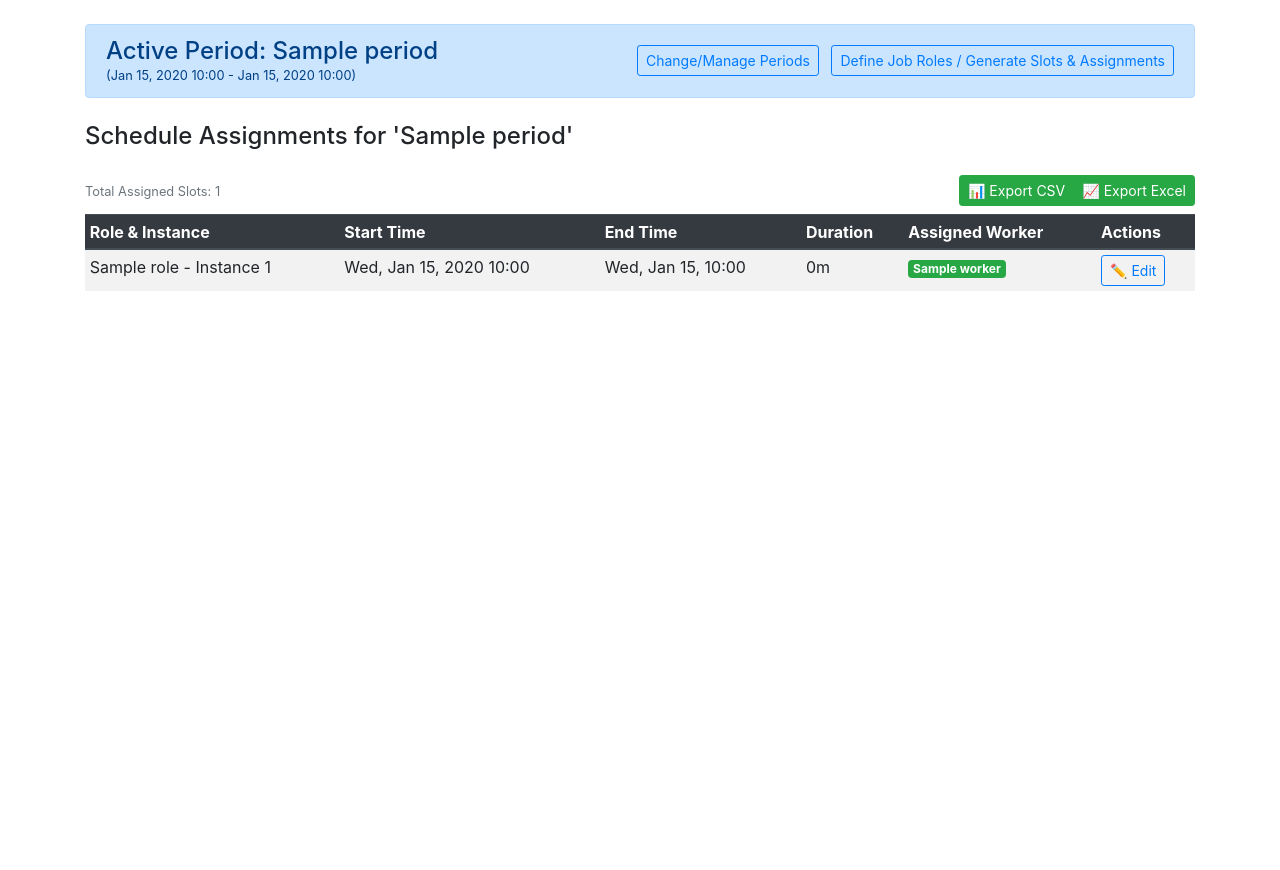
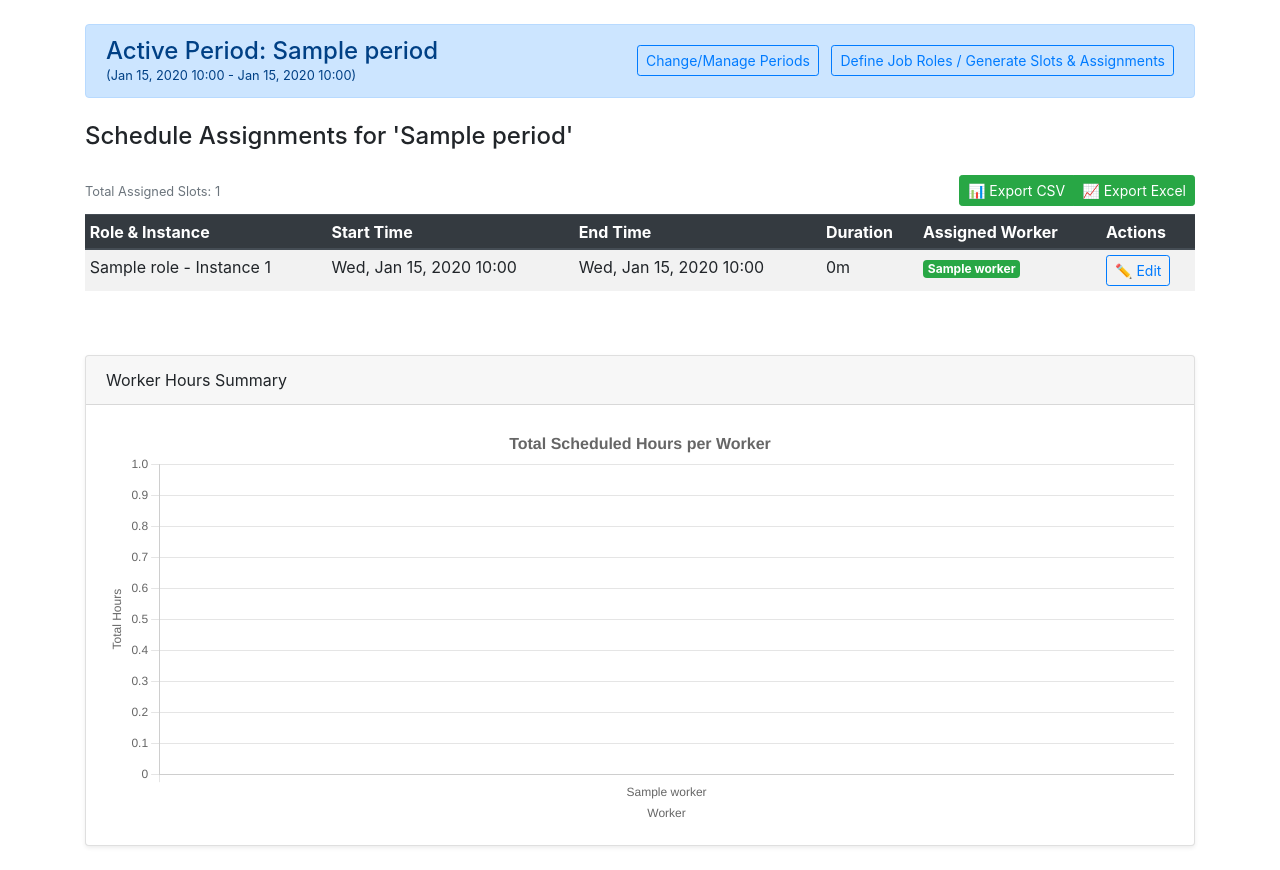
Before and after one commit to Noniro/shift-scheduler-app, a Flask app: page / in a window 1280 px wide. Shown: the part 64-934 px from the top of the page. Before the commit the page ends 355 px from the top, so only its background shows below. Run offline with Flask 3, Linux system fonts and the light colour scheme; a user stored in the database is signed in; tables that the repository leaves empty hold one stand-in row (values such as "Sample post"); some libraries are stand-ins or nearby versions.

Commit message:
update templates and routes for time stats graph

```diff
--- a/app/routes.py
+++ b/app/routes.py
@@ -151,6 +151,7 @@ def index():
 
     scheduled_assignments = []
     has_defined_shift_slots = False # Slots are ShiftDefinition instances
+    worker_hours = {} # NEW: Initialize worker hours dictionary
 
     if active_period:
         has_defined_shift_slots = ShiftDefinition.query.filter_by(scheduling_period_id=active_period.id).first() is not None
@@ -162,12 +163,23 @@ def index():
                 filter(ShiftDefinition.scheduling_period_id == active_period.id).\
                 order_by(ShiftDefinition.slot_start_datetime, ShiftDefinition.job_role_id, ShiftDefinition.instance_number).all()
 
+            # NEW: Calculate worker hours from assignments
+            if scheduled_assignments:
+                for assignment in scheduled_assignments:
+                    if assignment.worker_assigned:
+                        worker = assignment.worker_assigned
+                        # Calculate duration in hours
+                        duration_hours = assignment.defined_slot.duration_timedelta.total_seconds() / 3600.0
+                        worker_hours[worker.name] = worker_hours.get(worker.name, 0) + duration_hours
+
+
     return render_template('index.html',
                            current_user_name=current_user_name,
                            active_period=active_period,
                            workers=workers,
                            scheduled_assignments=scheduled_assignments,
-                           has_defined_shift_slots=has_defined_shift_slots)
+                           has_defined_shift_slots=has_defined_shift_slots,
+                           worker_hours=worker_hours) # NEW: Pass data to template
 
 @main_bp.route('/set_user_name', methods=['POST'])
 def set_user_name():
--- a/app/templates/index.html
+++ b/app/templates/index.html
@@ -86,7 +86,7 @@
                                     <tr>
                                         <td>{{ assignment.defined_slot.name }}</td>
                                         <td>{{ assignment.defined_slot.slot_start_datetime.strftime('%a, %b %d, %Y %H:%M') }}</td>
-                                        <td>{{ assignment.defined_slot.slot_end_datetime.strftime('%a, %b %d, %H:%M') }}</td>
+                                        <td>{{ assignment.defined_slot.slot_end_datetime.strftime('%a, %b %d, %Y %H:%M') }}</td>
                                         <td>{{ assignment.defined_slot.duration_hours_minutes_str }}</td>
                                         <td>
                                             {% if assignment.worker_assigned %}
@@ -182,6 +182,26 @@
                                 </tbody>
                             </table>
                         </div>
+
+                        <!-- Statistics Chart Section -->
+                        {% if worker_hours %}
+                        <div class="row mt-5">
+                            <div class="col-md-12">
+                                <div class="card shadow-sm">
+                                    <div class="card-header">
+                                        Worker Hours Summary
+                                    </div>
+                                    <div class="card-body">
+                                        <div style="height: 400px; position: relative;">
+                                            <canvas id="workerHoursChart"></canvas>
+                                        </div>
+                                    </div>
+                                </div>
+                            </div>
+                        </div>
+                        {% endif %}
+                        <!-- END: Statistics Chart Section -->
+
                     {% elif has_defined_shift_slots %}
                         <p class="text-center text-muted mt-4">
                             Coverage slots have been generated for this period, but no worker assignments have been made yet.
@@ -200,10 +220,108 @@
     {% endif %} {# end if not current_user_name #}
 {% endblock %}
 
-{% block scripts %}{{ super() }}<script>
-(function() {'use strict';window.addEventListener('load', function() {
-var forms=document.getElementsByClassName('needs-validation');
-Array.prototype.filter.call(forms,function(form){form.addEventListener('submit',function(event){
-if(form.checkValidity()===false){event.preventDefault();event.stopPropagation();}
-form.classList.add('was-validated');},false);});},false);})();
-</script>{% endblock %}
+{% block scripts %}
+    {{ super() }}
+
+    <!-- 1. Include the Chart.js library -->
+    <script src="https://cdn.jsdelivr.net/npm/chart.js"></script>
+
+    <!-- 2. Your custom scripts -->
+    <script>
+        // This is your ORIGINAL Bootstrap validation script. It's good to keep it.
+        (function() {
+            'use strict';
+            window.addEventListener('load', function() {
+                var forms = document.getElementsByClassName('needs-validation');
+                Array.prototype.filter.call(forms, function(form) {
+                    form.addEventListener('submit', function(event) {
+                        if (form.checkValidity() === false) {
+                            event.preventDefault();
+                            event.stopPropagation();
+                        }
+                        form.classList.add('was-validated');
+                    }, false);
+                });
+            }, false);
+        })();
+
+        // This is the NEW chart rendering logic.
+        // We use DOMContentLoaded to make sure the page HTML is ready before we run our code.
+        document.addEventListener('DOMContentLoaded', function() {
+            // The Jinja template will render the JSON object here.
+            // Your code editor might show an error on the next line, but it's correct for Flask.
+            const workerHoursData = JSON.parse('{{ worker_hours|tojson|safe if worker_hours else "{}" }}');
+            const chartCanvas = document.getElementById('workerHoursChart');
+
+            // Check if the canvas element and data exist before creating the chart
+            if (chartCanvas && workerHoursData && Object.keys(workerHoursData).length > 0) {
+                const labels = Object.keys(workerHoursData);
+                const data = Object.values(workerHoursData);
+
+                // Generate dynamic, distinct colors for the bar chart
+                const backgroundColors = labels.map((_, i) => `hsla(${(i * 360 / labels.length) * 0.7}, 60%, 55%, 0.7)`);
+                const borderColors = labels.map((_, i) => `hsla(${(i * 360 / labels.length) * 0.7}, 60%, 55%, 1)`);
+
+                const ctx = chartCanvas.getContext('2d');
+                new Chart(ctx, {
+                    type: 'bar',
+                    data: {
+                        labels: labels,
+                        datasets: [{
+                            label: 'Total Hours Assigned',
+                            data: data,
+                            backgroundColor: backgroundColors,
+                            borderColor: borderColors,
+                            borderWidth: 1
+                        }]
+                    },
+                    options: {
+                        responsive: true,
+                        maintainAspectRatio: false, // Important for fitting into a container div
+                        scales: {
+                            y: {
+                                beginAtZero: true,
+                                title: {
+                                    display: true,
+                                    text: 'Total Hours'
+                                }
+                            },
+                            x: {
+                               title: {
+                                    display: true,
+                                    text: 'Worker'
+                               }
+                            }
+                        },
+                        plugins: {
+                            legend: {
+                                display: false
+                            },
+                            title: {
+                                display: true,
+                                text: 'Total Scheduled Hours per Worker',
+                                font: {
+                                    size: 16
+                                }
+                            },
+                            tooltip: {
+                                callbacks: {
+                                    label: function(context) {
+                                        let label = context.dataset.label || '';
+                                        if (label) {
+                                            label += ': ';
+                                        }
+                                        if (context.parsed.y !== null) {
+                                            label += context.parsed.y.toFixed(2) + ' hours';
+                                        }
+                                        return label;
+                                    }
+                                }
+                            }
+                        }
+                    }
+                });
+            }
+        });
+    </script>
+{% endblock %}
```
Also changed, not shown: app.db.
